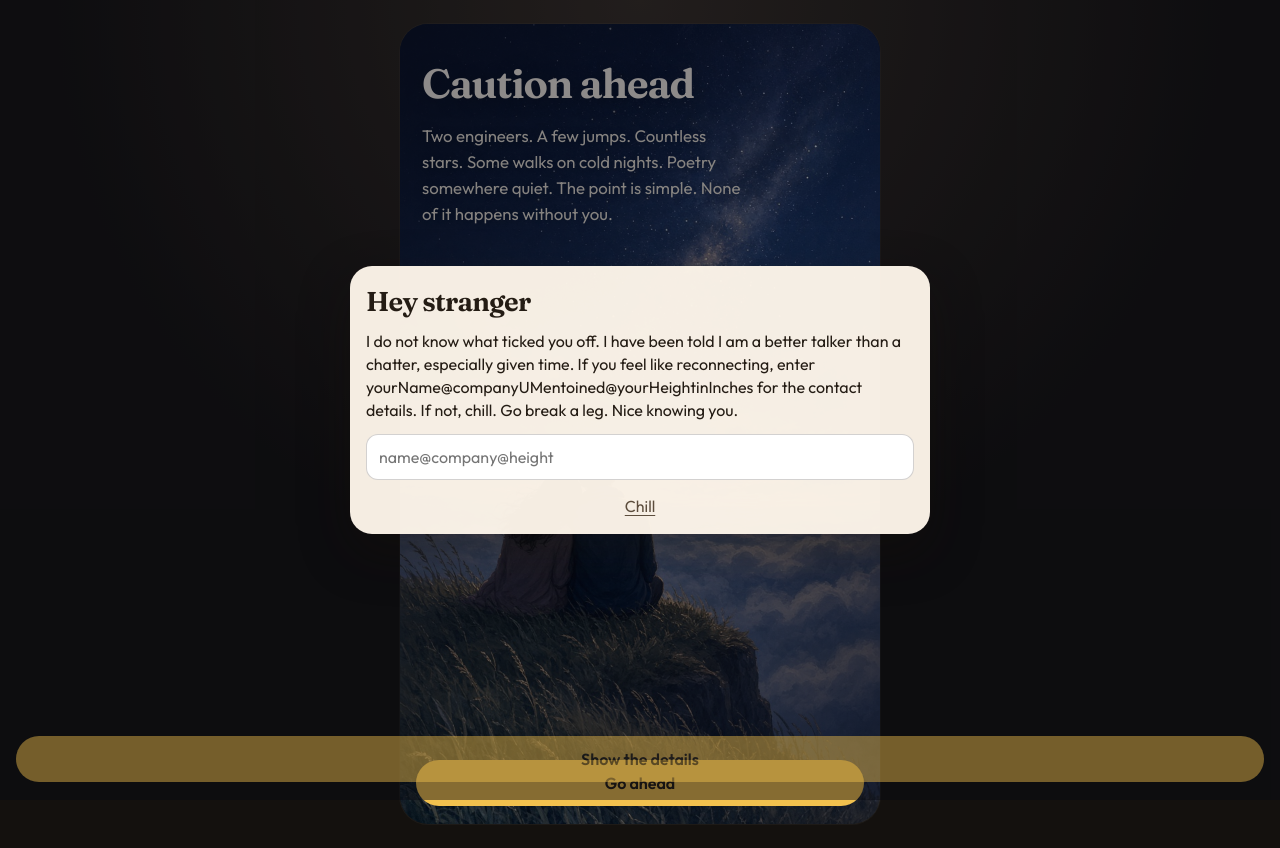
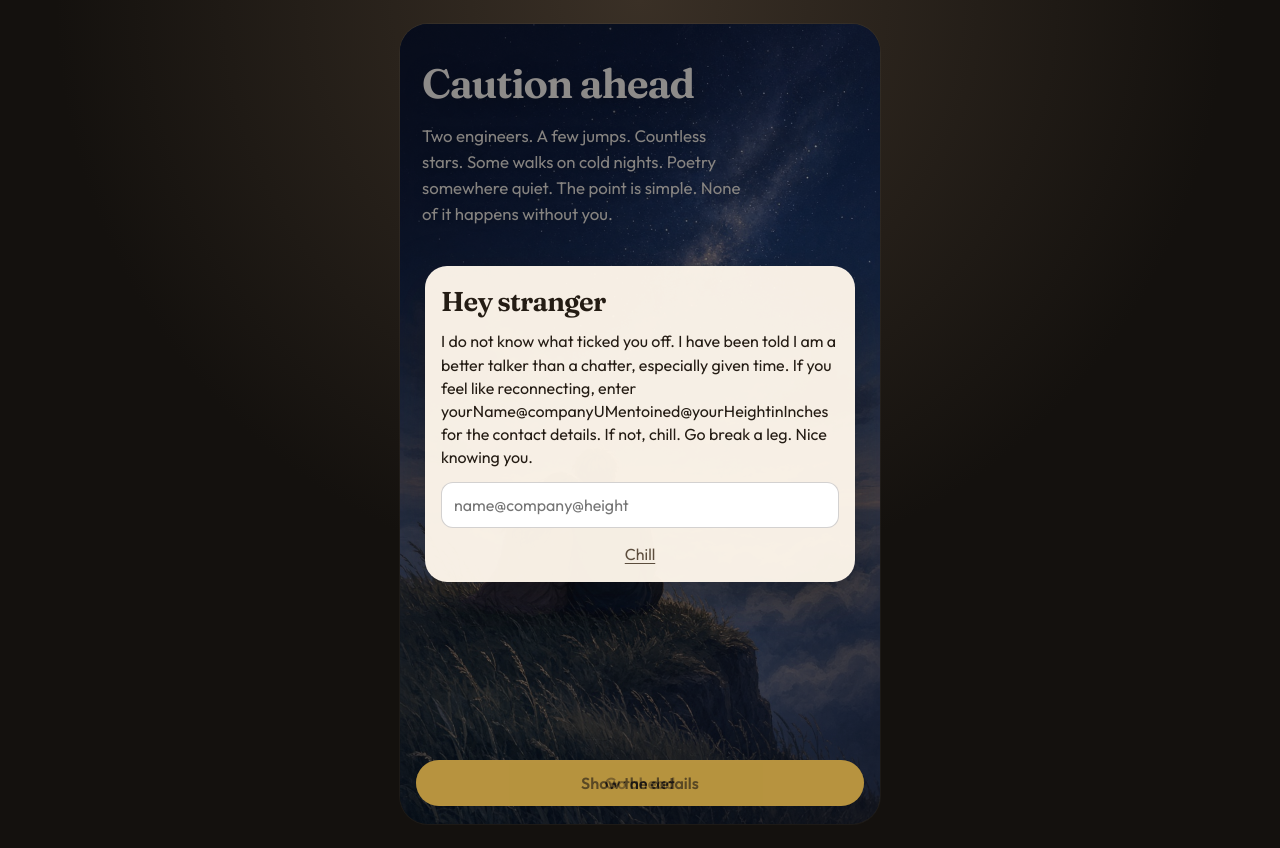
Before and after one commit to gautam-malik1578/us-v1, a React (Vite) app: page / in a window 1280 px wide. Built offline with nearby package versions, Linux system fonts and the light colour scheme.

Commit message:
some changes in size

```diff
--- a/src/index.css
+++ b/src/index.css
@@ -240,7 +240,7 @@ h1 {
 }
 
 .gate {
-  position: fixed;
+  position: absolute;
   inset: 0;
   z-index: 5;
   display: grid;
@@ -250,7 +250,7 @@ h1 {
 }
 
 .gate-card {
-  width: min(100%, 580px);
+  width: min(100%, 430px);
   max-height: min(86dvh, 640px);
   overflow: auto;
   padding: 18px 16px 14px;
```
